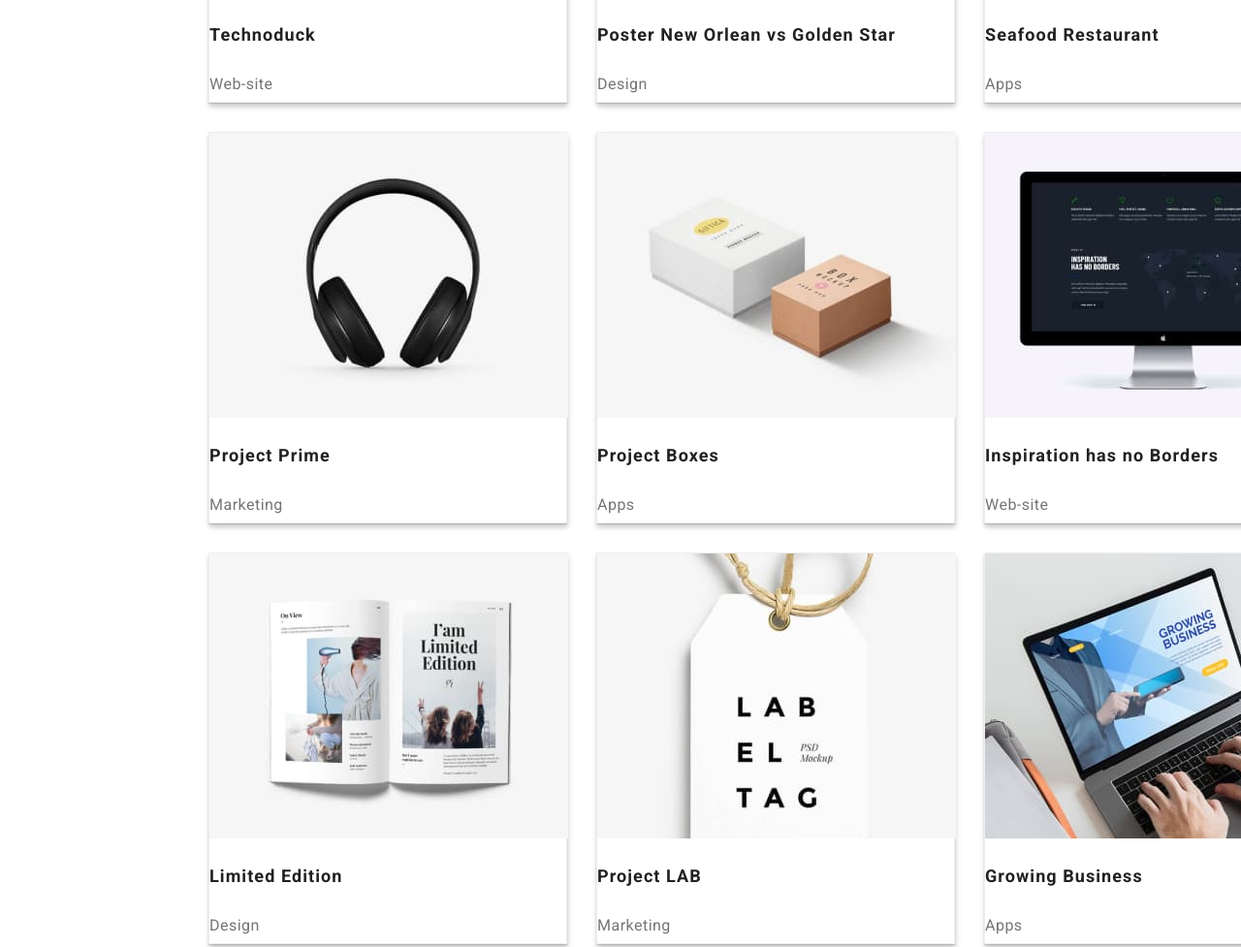
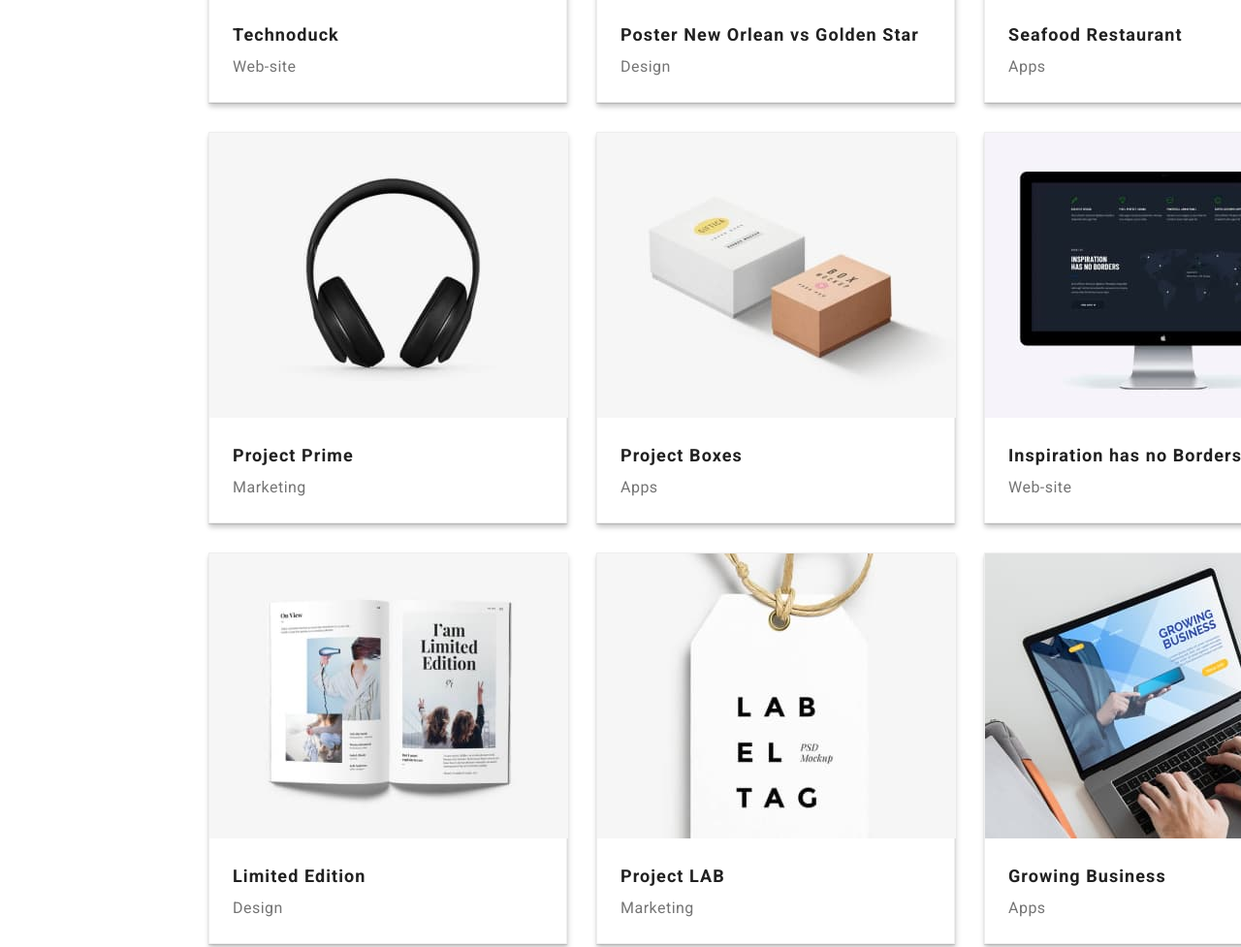
Before and after one commit to CosescuNicu/goit-markup-hw-05, a plain HTML site: page portofolio.html in a window 1280 px wide. Shown: the part 560-1537 px from the top of the page at 97% size. Drawn offline with nearby package versions, Linux system fonts and the light colour scheme.

Commit message:
some small changes

```diff
--- a/css/portofolio.css
+++ b/css/portofolio.css
@@ -245,6 +245,7 @@ a:hover {
   margin-top: 50px;
 }
 .proiect {
+  position: relative;
   width: 370px;
   height: 404px;
   flex-shrink: 0;
@@ -252,6 +253,11 @@ a:hover {
   background: #fff;
   box-shadow: 1px 4px 6px 0px rgba(0, 0, 0, 0.16),
     0px 4px 4px 0px rgba(0, 0, 0, 0.06), 0px 1px 1px 0px rgba(0, 0, 0, 0.12);
+}
+
+.photo-title {
+  padding-left: 24px;
+  padding-right: 24px;
 }
 
 .image-title {
@@ -263,6 +269,7 @@ a:hover {
   font-weight: 700;
   line-height: 36px;
   letter-spacing: 1.08px;
+  margin-bottom: 0;
 }
 
 .image-description {
@@ -274,6 +281,7 @@ a:hover {
   font-weight: 400;
   line-height: 30px;
   letter-spacing: 0.48px;
+  margin-top: 0;
 }
 
 /*--footer--*/
--- a/css/styles.css
+++ b/css/styles.css
@@ -237,7 +237,6 @@ a:hover {
   font-family: Roboto;
   font-size: 16px;
   font-style: normal;
-
   font-weight: 700;
   line-height: 30px; /* 187.5% */
   letter-spacing: 0.96px;
--- a/portofolio.html
+++ b/portofolio.html
@@ -81,6 +81,7 @@
               <li><button type="button" class="button">Marketing</button></li>
             </ul>
           </nav>
+
           <!--butoane filtre-->
 
           <!-- portofolio  -->
@@ -92,8 +93,10 @@
                 width="370"
                 alt="Technoduck"
               />
+              <div class="photo-title">
                 <p class="image-title">Technoduck</p>
                 <p class="image-description">Web-site</p>
+              </div>
             </div>
             <div class="proiect">
               <img
@@ -101,8 +104,10 @@
                 alt="Poster New Orlean vs Golden Star"
                 width="370"
               />
+              <div class="photo-title">
                 <p class="image-title">Poster New Orlean vs Golden Star</p>
                 <p class="image-description">Design</p>
+              </div>
             </div>
             <div class="proiect">
               <img
@@ -110,8 +115,10 @@
                 alt="Seafood restaurant"
                 width="370"
               />
+              <div class="photo-title">
                 <p class="image-title">Seafood Restaurant</p>
                 <p class="image-description">Apps</p>
+              </div>
             </div>
             <div class="proiect">
               <img
@@ -119,8 +126,10 @@
                 alt="Project Prime"
                 width="370"
               />
+              <div class="photo-title">
                 <p class="image-title">Project Prime</p>
                 <p class="image-description">Marketing</p>
+              </div>
             </div>
             <div class="proiect">
               <img
@@ -128,8 +137,10 @@
                 alt="Project Boxes"
                 width="370"
               />
+              <div class="photo-title">
                 <p class="image-title">Project Boxes</p>
                 <p class="image-description">Apps</p>
+              </div>
             </div>
             <div class="proiect">
               <img
@@ -137,8 +148,10 @@
                 alt="Inspiration has no Borders"
                 width="370"
               />
+              <div class="photo-title">
                 <p class="image-title">Inspiration has no Borders</p>
                 <p class="image-description">Web-site</p>
+              </div>
             </div>
             <div class="proiect">
               <img
@@ -146,8 +159,10 @@
                 alt="Limited Edition"
                 width="370"
               />
+              <div class="photo-title">
                 <p class="image-title">Limited Edition</p>
                 <p class="image-description">Design</p>
+              </div>
             </div>
             <div class="proiect">
               <img
@@ -155,8 +170,10 @@
                 alt="Project LAB"
                 width="370"
               />
+              <div class="photo-title">
                 <p class="image-title">Project LAB</p>
                 <p class="image-description">Marketing</p>
+              </div>
             </div>
             <div class="proiect">
               <img
@@ -164,8 +181,10 @@
                 alt="Growing Business"
                 width="370"
               />
+              <div class="photo-title">
                 <p class="image-title">Growing Business</p>
                 <p class="image-description">Apps</p>
+              </div>
             </div>
           </div>
         </div>
```
Lines whose indentation alone changed are shown as unchanged.
